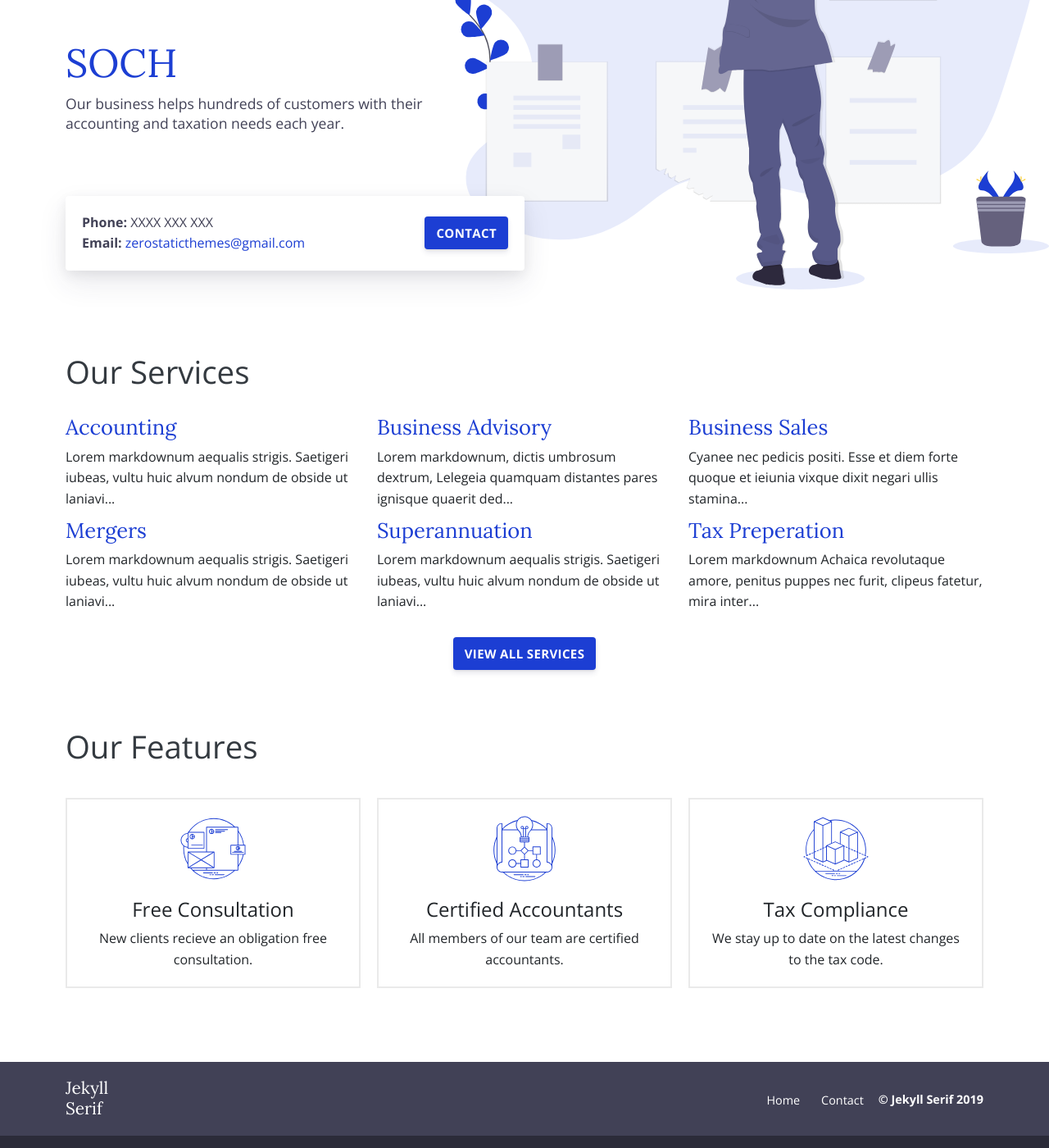
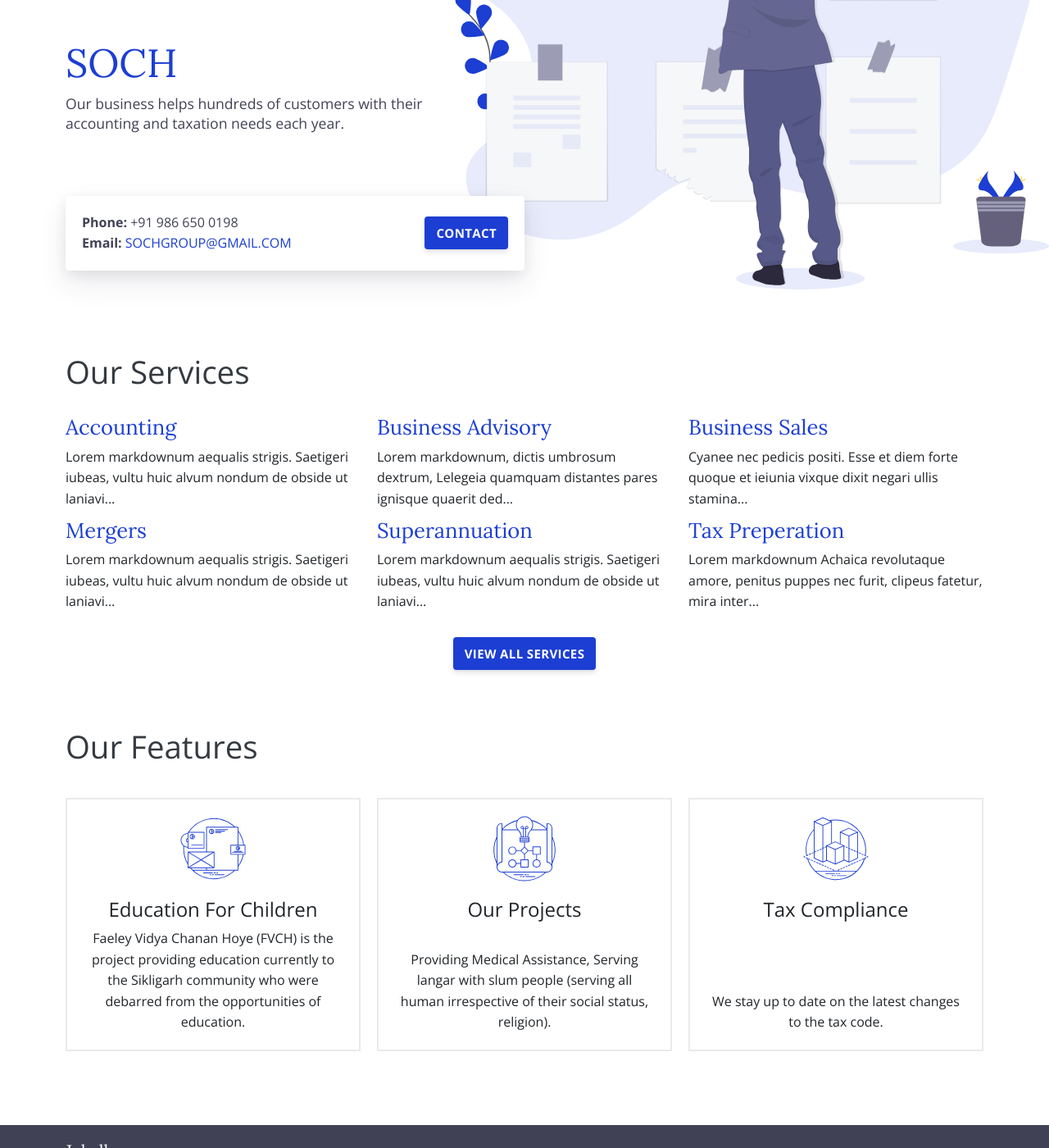
Before and after one commit to sochnet/sochnet.github.io, a Jekyll site: the page built from index.html, in a window 1280 px wide and 1400 px high, scrolled down 202 px. Shown: the whole window at 82% size. Built offline with Jekyll 4.4.1, drawn with Linux system fonts in a browser that asks for light colours; some of the changed text lies outside the part shown.

Commit message:
udpate address

```diff
--- a/_data/contact.yml
+++ b/_data/contact.yml
@@ -1,4 +1,4 @@
-email: 'zerostaticthemes@gmail.com'
-phone: 'XXXX XXX XXX'
-businessName: 'Hugo Serif'
-address: ''
+email: 'SOCHGROUP@GMAIL.COM'
+phone: '+91 986 650 0198'
+businessName: 'SOCH'
+address: 'Flat No 204, SaiNilayam Apartments Behind Harsha Toyota Showroom Kondapur, Hyderabad – 500084 INDIA '
--- a/_data/features.json
+++ b/_data/features.json
@@ -1,12 +1,12 @@
 [
   {
-    "title": "Free Consultation",
-    "description": "New clients recieve an obligation free consultation.",
+    "title": "Education For Children",
+    "description": "Faeley Vidya Chanan Hoye (FVCH) is the project providing education currently to the Sikligarh community who were debarred from the opportunities of education.",
     "image": "images/features/noun_branding_1885335.svg"
   },
   {
-    "title": "Certified Accountants",
-    "description": "All members of our team are certified accountants.",
+    "title": "Our Projects",
+    "description": "Providing Medical Assistance, Serving langar with slum people (serving all human irrespective of their social status, religion).",
     "image": "images/features/noun_The Process_1885341.svg"
   },
   {
```
